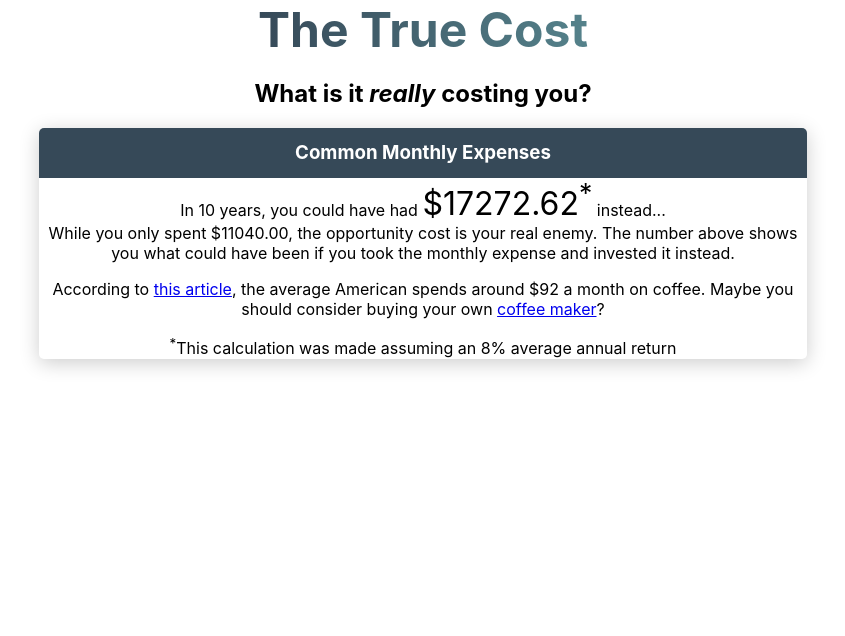
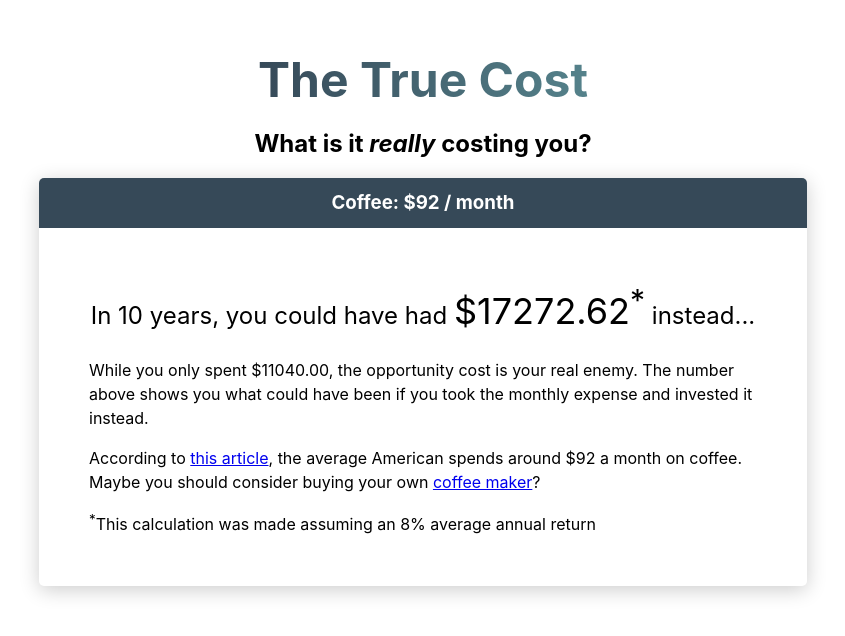
Before and after one commit to davidlamt/the-true-cost, a React (Create React App) app: page / in a window 1280 px wide. Both pictures are taken after a click on the button "COFFEE". Shown: the top 636 px of the page, without its empty margins (217-1062 px from the left). Built offline with nearby package versions, Linux system fonts and the light colour scheme.

Commit message:
Add more styling inside the main card

```diff
--- a/src/App.tsx
+++ b/src/App.tsx
@@ -9,6 +9,10 @@ const App: React.FunctionComponent = () => {
   return (
     <div
       css={css`
+        height: 100%;
+        margin: 0 auto;
+        max-width: 60em;
+        padding: 50px 0;
         text-align: center;
       `}
     >
--- a/src/components/ExpenseDetails.tsx
+++ b/src/components/ExpenseDetails.tsx
@@ -21,12 +21,23 @@ const ExpenseDetails: React.FunctionComponent<IExpenseDetailsProps> = ({
   const totalOpportunityCost = calculateCompoundInterest(yearlyCost, timeframe).toFixed(2);
 
   return (
-    <div>
-      <div>
+    <div
+      css={css`
+        line-height: 1.5;
+        text-align: left;
+      `}
+    >
+      <div
+        css={css`
+          font-size: 1.5em;
+          margin-bottom: 20px;
+          text-align: center;
+        `}
+      >
         In {timeframe} years, you could have had{' '}
         <span
           css={css`
-            font-size: 2em;
+            font-size: 1.5em;
           `}
         >
           ${totalOpportunityCost}
--- a/src/components/MainCard.tsx
+++ b/src/components/MainCard.tsx
@@ -12,12 +12,17 @@ import { primaryButtonBase } from './styles';
 const MainCard: React.FunctionComponent = () => {
   const [selectedExpense, setSelectedExpense] = useState<ICommonExpense | null>(null);
 
+  let title = 'Choose a Monthly Expense';
+  if (selectedExpense) {
+    title = `${selectedExpense.name}: $${selectedExpense.monthlyCost} / month`;
+  }
+
   return (
     <div
       css={css`
         border-radius: 5px;
         box-shadow: 0 4px 20px 0 rgba(0, 0, 0, 0.2);
-        margin: 0 20%;
+        margin: 0 10%;
       `}
     >
       <h3
@@ -34,14 +39,15 @@ const MainCard: React.FunctionComponent = () => {
           padding: 0;
         `}
       >
-        Common Monthly Expenses
+        {title}
       </h3>
-      {!selectedExpense && (
       <div
         css={css`
           padding: 50px;
         `}
       >
+        {!selectedExpense && (
+          <div>
             {commonExpenses.map((commonExpense) => (
               <button
                 css={primaryButtonBase}
@@ -56,6 +62,7 @@ const MainCard: React.FunctionComponent = () => {
         )}
         {selectedExpense && <ExpenseDetails expense={selectedExpense} />}
       </div>
+    </div>
   );
 };
 
```
Lines whose indentation alone changed are shown as unchanged.
